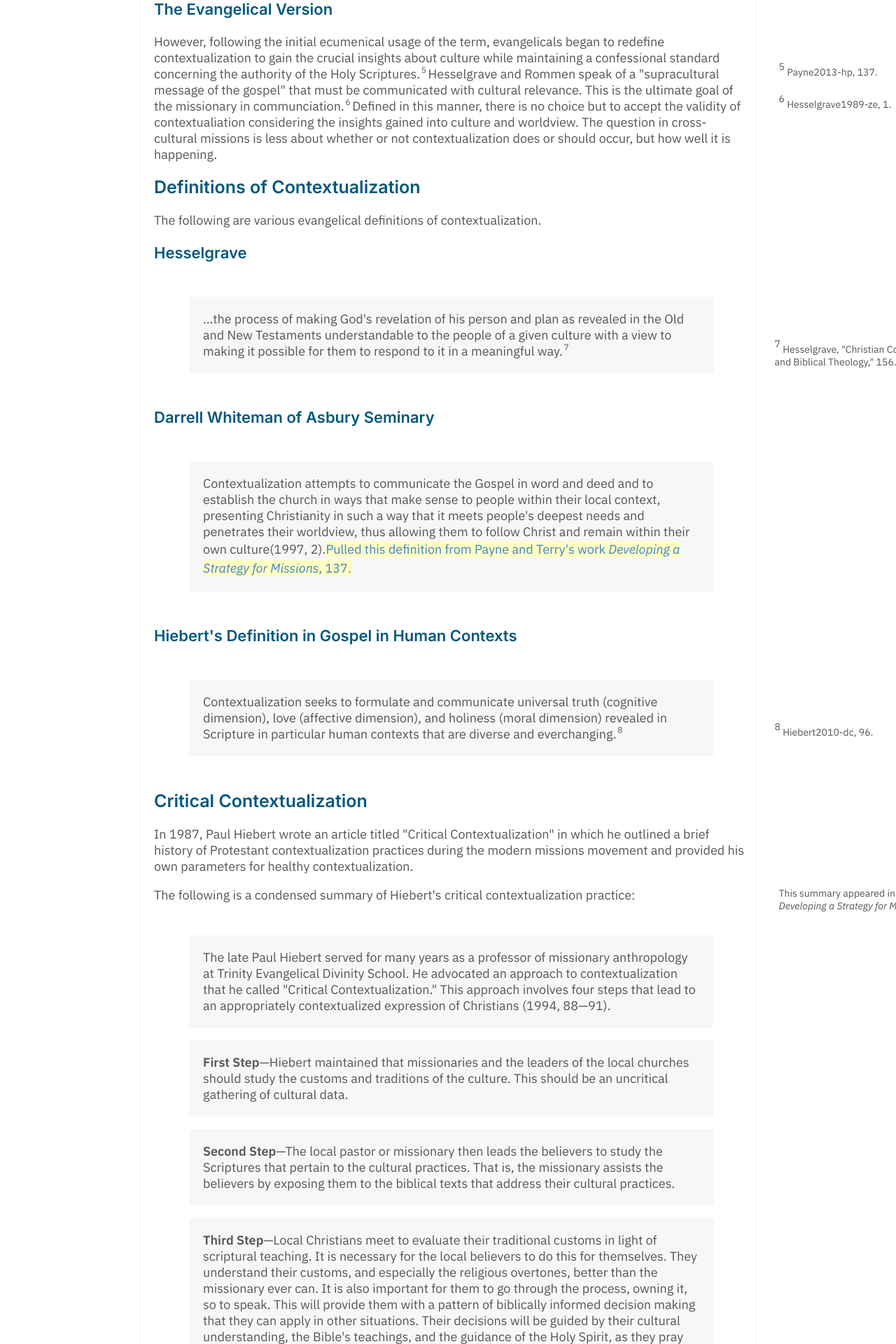
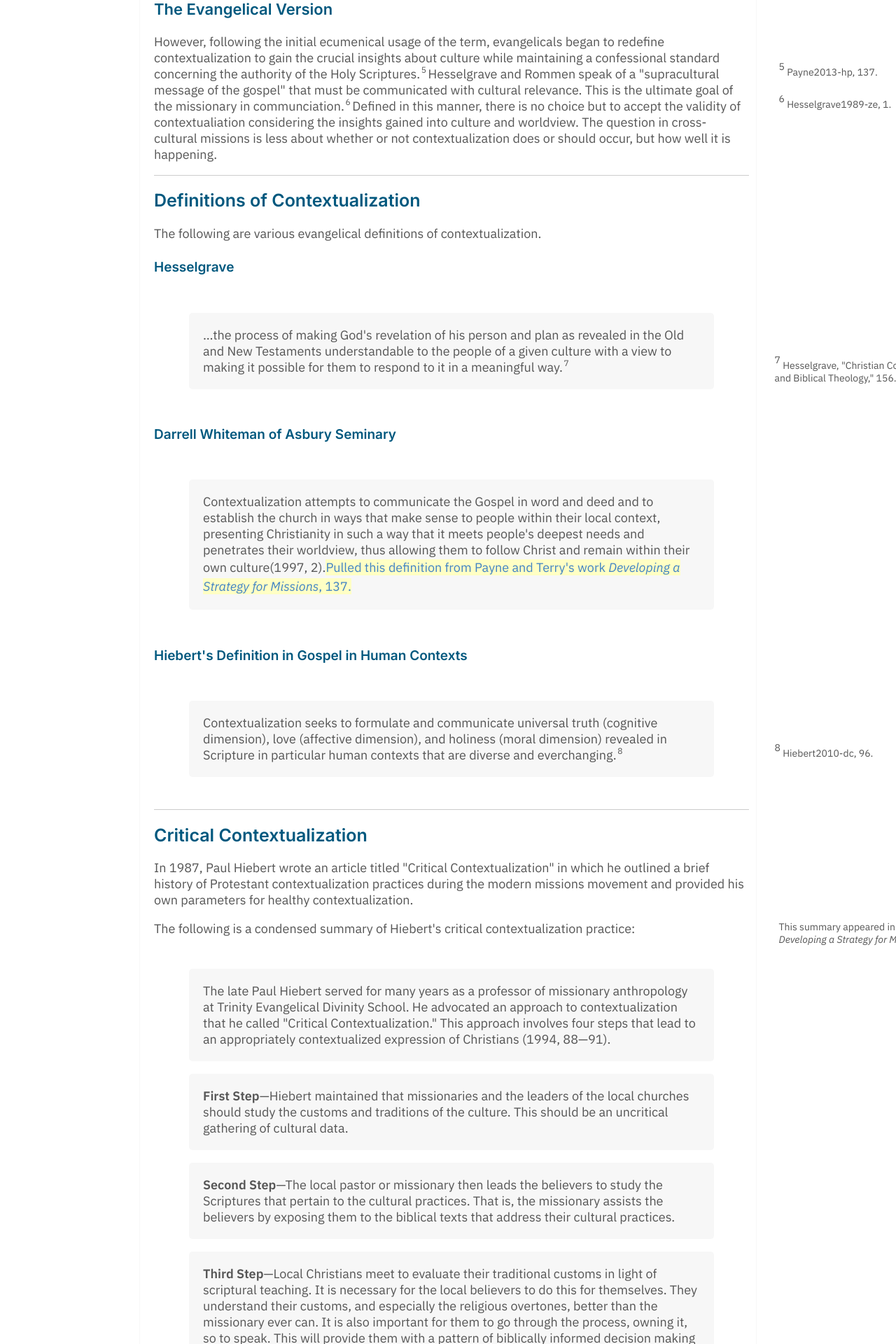
Before and after one commit to keelancook/notebook, a Jekyll site: the page built from _notes/contextualization-on-the-mission-field.md, in a window 1280 px wide. Shown: the part 985-2905 px from the top of the page at 70% size. Built offline with Jekyll 4.4.1, drawn with Linux system fonts in a browser that asks for light colours.

Commit message:
comps prep

```diff
--- a/_notes/contextualization-on-the-mission-field.md
+++ b/_notes/contextualization-on-the-mission-field.md
@@ -22,17 +22,21 @@ Given this ecumenical understanding of contextualization, the inerrant authority
 ### The Evangelical Version
 However, following the initial ecumenical usage of the term, evangelicals began to redefine contextualization to gain the crucial insights about culture while maintaining a confessional standard concerning the authority of the Holy Scriptures.[[Payne2013-hp, 137.::rsn]] Hesselgrave and Rommen speak of a "supracultural message of the gospel" that must be communicated with cultural relevance. This is the ultimate goal of the missionary in communciation.[[Hesselgrave1989-ze, 1.::rsn]] Defined in this manner, there is no choice but to accept the validity of contextualiation considering the insights gained into culture and worldview. The question in cross-cultural missions is less about whether or not contextualization does or should occur, but how well it is happening.
 
+---
+
 ## Definitions of Contextualization
 The following are various evangelical definitions of contextualization.
 
-### Hesselgrave
+#### Hesselgrave
 >...the process of making God's revelation of his person and plan as revealed in the Old and New Testaments understandable to the people of a given culture with a view to making it possible for them to respond to it in a meaningful way.[[Hesselgrave, "Christian Contextualization and Biblical Theology," 156.::rsn]]
 
-### Darrell Whiteman of Asbury Seminary
+#### Darrell Whiteman of Asbury Seminary
 >Contextualization attempts to communicate the Gospel in word and deed and to establish the church in ways that make sense to people within their local context, presenting Christianity in such a way that it meets people's deepest needs and penetrates their worldview, thus allowing them to follow Christ and remain within their own culture(1997, 2).[[Pulled this definition from Payne and Terry's work *Developing a Strategy for Missions*, 137.]]
 
-### Hiebert's Definition in Gospel in Human Contexts
+#### Hiebert's Definition in Gospel in Human Contexts
 >Contextualization seeks to formulate and communicate universal truth (cognitive dimension), love (affective dimension), and holiness (moral dimension) revealed in Scripture in particular human contexts that are diverse and everchanging.[[Hiebert2010-dc, 96.::rsn]]
+
+---
 
 ## Critical Contextualization
 In 1987, Paul Hiebert wrote an article titled "Critical Contextualization" in which he outlined a brief history of Protestant contextualization practices during the modern missions movement and provided his own parameters for healthy contextualization.
@@ -50,6 +54,7 @@ The following is a condensed summary of Hiebert's critical contextualization pra
 >
 >Hiebert believed that his approach would enable the missionary and national churches to avoid syncretism. His belief was based on four reasons: (1) Critical contextualization acknowledges the Bible as the "rule for faith and life." (2) This approach recognizes the role of the Holy Spirit in guiding the new churches. (3) In this approach the church functions as a "hermeneutical community," interpreting the Scriptures as the body of Christ. And (4) the conclusions drawn by these new churches can inform believers and theologians in other cultural contexts.
 
+---
 
 ## Notes from Critical Contextualization chapter of *Anthropological Reflections on Missiological Issues*
 * Noncontextualization ironically leads to syncretism. When the pieces of worldview are not addressed by the gospel, they merely go underground. Christianity becomes a veneer over an old worldview. Western Protestant culture is passed on, but the underlying worldview remains unchanged. The result is a folk religion. [[Hiebert, Critical Contextualization, 106.::rsn]]
```
